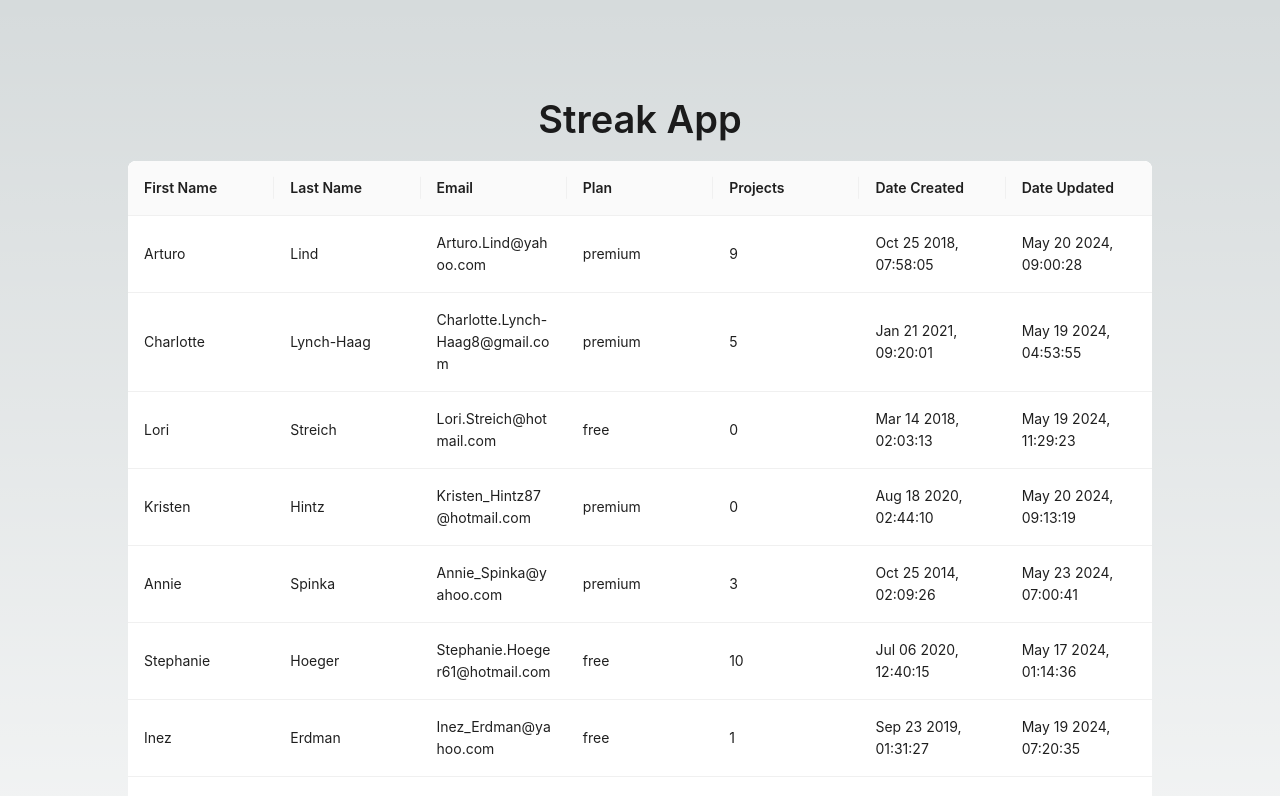
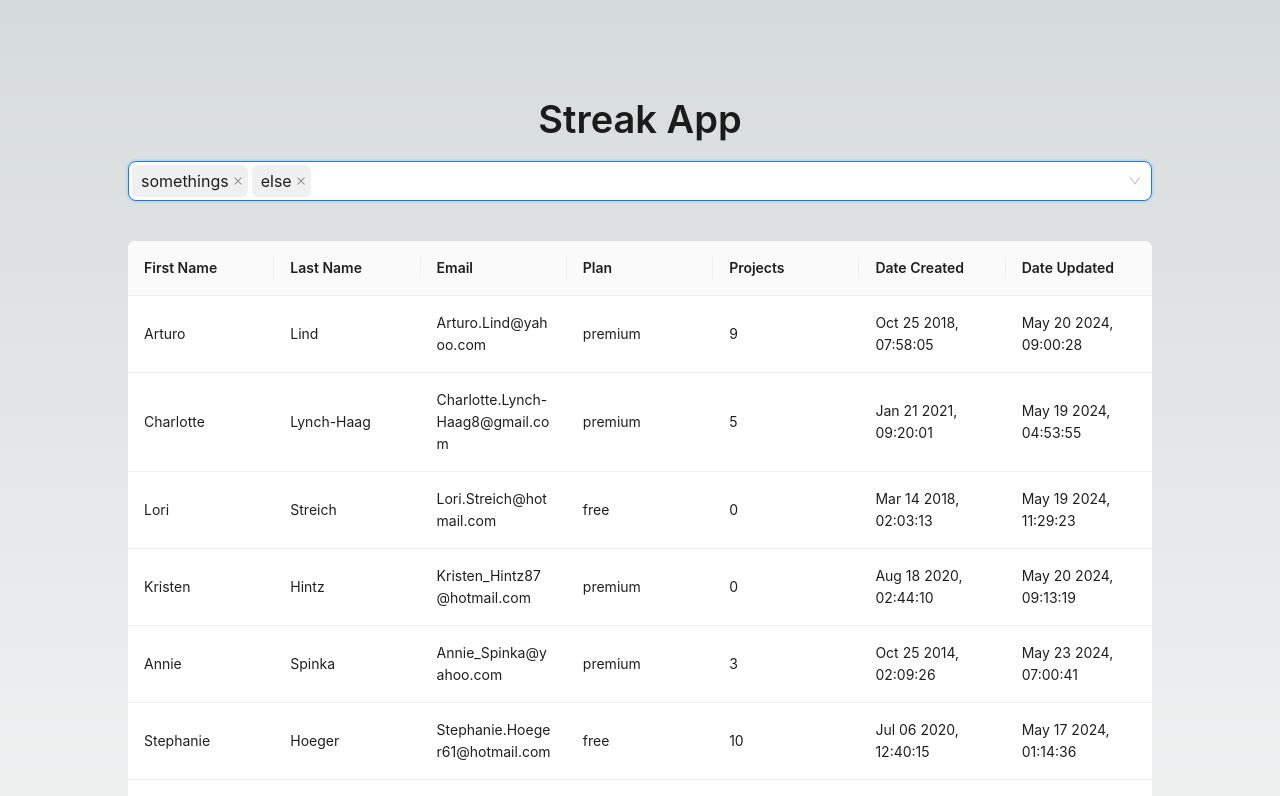
Before and after one commit to mohseenrm/streak-app, a Next.js app: page / in a window 1280 px wide. Shown: the top 796 px of the page. Built offline with nearby package versions, Linux system fonts and the light colour scheme.

Commit message:
[update] saving progress

```diff
--- /dev/null
+++ b/app/components/QueryBar.tsx
@@ -0,0 +1,38 @@
+"use client"
+import { Select } from "antd"
+import { QuerySteps } from "@/types"
+
+export type OptionType = {
+  label?: React.ReactNode
+  value?: string | number | null
+  children?: React.ReactNode
+  step?: QuerySteps
+}
+
+type QueryBarProps = {
+  options: OptionType[]
+  searchValue?: string
+  onSelect?: (value: any, option: OptionType) => void
+  onChange?: (value: any, option: OptionType | Array<OptionType>) => void
+  onFilter?: (value: any, option: any) => void
+  value?: OptionType[] | string | number | null
+}
+
+export default function QueryBar(props: QueryBarProps) {
+  return (
+    <Select
+      autoFocus
+      style={{ width: "100%" }}
+      placeholder="Type to search..."
+      options={props.options}
+      searchValue={props.searchValue}
+      onChange={props.onChange}
+      // @ts-ignore
+      filterOption={props.onFilter}
+      size={"large"}
+      mode={"multiple"}
+      onSelect={props.onSelect}
+      value={props.value}
+    />
+  )
+}
--- a/app/page.tsx
+++ b/app/page.tsx
@@ -1,11 +1,39 @@
 "use client"
+import { useState, useMemo } from "react"
 import Title from "@/app/components/title"
 import { Table } from "antd"
 import type { TableColumnsType, TableProps } from "antd"
 import TableData from "@/fixtures/data.json"
+import QueryBar from "@/app/components/QueryBar"
+import type { OptionType } from "@/app/components/QueryBar"
 import { format } from "date-fns"
+import { Operator, QueryField, QueryStep } from "@/types"
 
 export default function Home() {
+  const fields = useMemo(() => Object.keys(TableData[0]), [])
+  const fieldOptions = useMemo(
+    () =>
+      fields.map((field) => ({
+        label: field,
+        value: field,
+        step: QueryStep.Field,
+      })),
+    []
+  )
+  const operatorOptions = useMemo(
+    () =>
+      Object.entries(Operator).map(([key, value]) => ({
+        label: key,
+        value: value,
+        step: QueryStep.Operator,
+      })),
+    []
+  )
+  const [currentOptions, setCurrentOptions] =
+    useState<OptionType[]>(fieldOptions)
+  const [queryField, setQueryField] = useState<Partial<QueryField>>({})
+  const [searchValue, setSearchValue] = useState<string>("")
+
   const columns: TableColumnsType<any> = [
     { title: "First Name", dataIndex: "firstName", key: "firstName" },
     { title: "Last Name", dataIndex: "lastName", key: "lastName" },
@@ -25,10 +53,57 @@ export default function Home() {
       render: (text: string) => format(new Date(text), "LLL dd yyyy, hh:mm:ss"),
     },
   ]
+
+  const onSelect = (value: any, option: OptionType) => {
+    console.log("DEBUG value", value)
+    console.log("DEBUG option", option)
+    if (option.step) {
+      setQueryField((prev) => ({
+        ...prev,
+        // @ts-ignore
+        [option.step]: value,
+      }))
+      if (option.step === QueryStep.Operator) {
+        setSearchValue((prev) => `${prev} ${option.label}`)
+      } else {
+        setSearchValue((prev) => `${prev} ${value}`)
+      }
+      setCurrentOptions(operatorOptions)
+    }
+  }
+  const onChange = (value: any, option: OptionType | Array<OptionType>) => {
+    console.log("DEBUG onChange value", value)
+    console.log("DEBUG onChange option", option)
+  }
+  const onFilter = (value: any, option: OptionType) => {
+    console.log("DEBUG onFilter value", value)
+    console.log("DEBUG onFilter option", option)
+    const tokens = searchValue.split(" ").filter(Boolean)
+    console.log("DEBUG onFilter tokens", tokens)
+    if (tokens.length > 1) {
+      const lastToken = tokens.pop()
+      return option.label!.toLowerCase().includes(lastToken.toLowerCase())
+    }
+    return true
+  }
+
   return (
     <main className="flex min-h-screen flex-col items-center justify-between p-24">
       <div className="z-10 w-full max-w-5xl items-center justify-between text-sm lg:flex flex-col">
         <Title level={1}>Streak App</Title>
+        <div className="mb-10 w-full">
+          <QueryBar
+            options={currentOptions}
+            searchValue={searchValue}
+            onSelect={onSelect}
+            value={[
+              { label: "somethings", value: "somethings" },
+              { label: "else", value: "else" },
+            ]}
+            onChange={onChange}
+            onFilter={onFilter}
+          />
+        </div>
         <Table dataSource={TableData} columns={columns} sticky />
       </div>
     </main>
--- /dev/null
+++ b/types/index.ts
@@ -0,0 +1,27 @@
+export type Field = string
+export const Operator = {
+  ">": "GREATER_THAN",
+  "<": "LESS_THAN",
+  "=": "EQUALS",
+  ">=": "GREATER_THAN_OR_EQUAL",
+  "<=": "LESS_THAN_OR_EQUAL",
+  "!=": "NOT_EQUALS",
+} as const
+export const QueryStep = {
+  Field: "field",
+  Operator: "operator",
+  Value: "value",
+} as const
+export type QuerySteps = (typeof QueryStep)[keyof typeof QueryStep]
+export type Operations = (typeof Operator)[keyof typeof Operator]
+export type Value = string | number | boolean | Date
+export type QueryField = {
+  field: Field
+  operator: Operations
+  value: Value
+}
+export type GroupByField = string
+export type Query = {
+  queryFields: QueryField[]
+  groupBy?: GroupByField
+}
```
